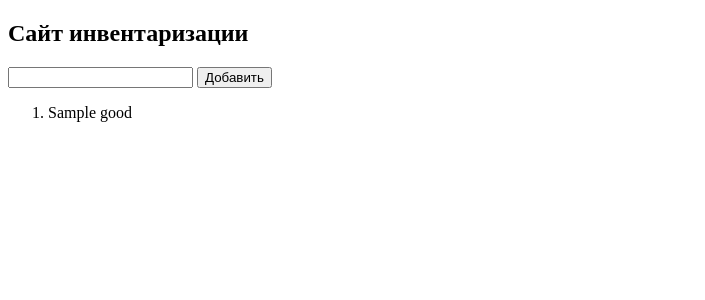
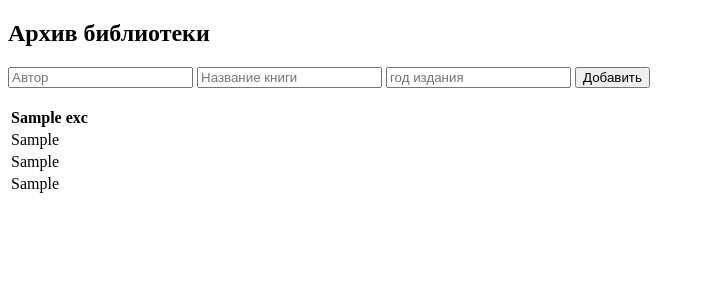
Before and after one commit to Maksatai/flask_project, a Flask app: template templates/index.html in a window 1280 px wide. Shown: the top 300 px of the page, without its empty margins (0-705 px from the left). Run offline with Flask 2, Linux system fonts and the light colour scheme; the template is opened without the code that fills it: most values are stand-ins (such as "Sample title", 1, 10 or a date in 2020).

Commit message:
added new forms and xlsx file

```diff
--- a/app.py
+++ b/app.py
@@ -1,21 +1,25 @@
 from flask import Flask, render_template, request
 from flask.wrappers import Request
+import pandas as pd
 
 app = Flask(__name__)
 
 @app.route('/')
 def homepage():
-    f = open('goods.txt' ,'r',encoding='utf-8')
-    txt = f.readlines()
-    return render_template('index.html',goods=txt)
+    excel_data_df = pd.read_excel(r'report.xlsx', engine='openpyxl')
+
+    return render_template('index.html',excel_f=excel_data_df.values, exc=excel_data_df)
+
 
 @app.route('/add/', methods=["POST"])
 def add():
-    good = request.form["good"]
+    author = request.form["author"]
+    descrip = request.form["descrip"]
+    year = request.form["year"]
     f = open('goods.txt','a+',encoding='utf-8')
-    f.write(good + '\n')
+    f.write(author + '\n')
     f.close()
     return """
-        <h1>Инвентарь пополнен</h1>
+        <h1>Архив добавлен</h1>
         <a href='/'>Домой</a>
     """
--- a/templates/index.html
+++ b/templates/index.html
@@ -7,16 +7,30 @@
     <title>Document</title>
 </head>
 <body>
-    <h2>Сайт инвентаризации</h2>
+    <h2>Архив библиотеки</h2>
     <form action="/add/" method="POST">
-        <input type="text" name="good">
+        <input type="text" name="author" placeholder="Автор">
+        <input type="text" name="descrip" placeholder="Название книги">
+        <input type="number" name="year" placeholder="год издания">
         <button>Добавить</button>
+        <br>
+        <br>
     </form>
-    <ol>
-        {% for good in goods %}
-        <li>{{ good }}</li>
+<table>
+    <tr>
+    {% for j in exc %}
+        <td><b></color>{{ j }}</b></td>
+    {% endfor %}
+
+    {% for i in range(3) %}
+    <tr>
+        {% for i in excel_f[i] %}
+            <td>{{ i }}</td>
         {% endfor %}
-    </ol>
+    </tr>
+    {% endfor %}
+    </tr>
+</table>
 
 </body>
 </html>
```
Also changed, not shown: goods.txt (deleted, +0 -8 lines), 1 other file.
